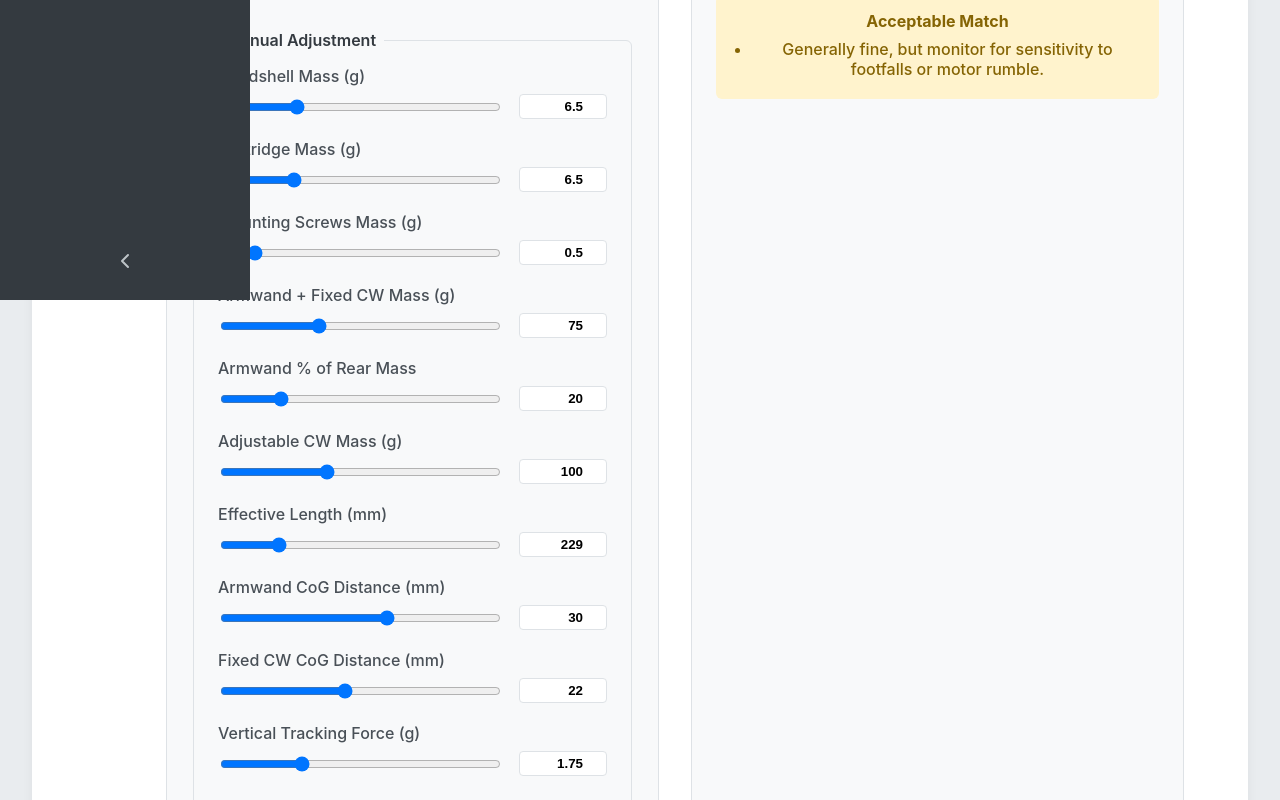
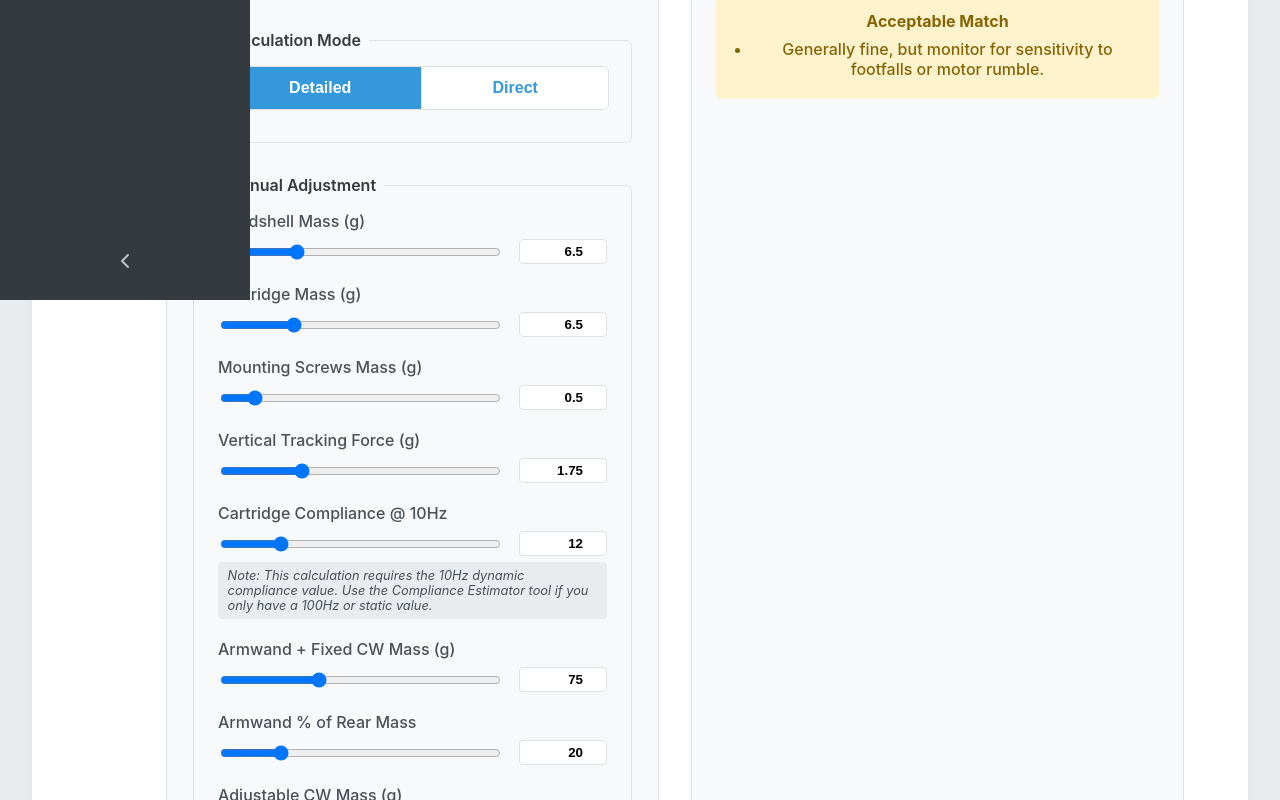
Before and after one commit to Engrove/Turntable, a Vue app: page /tonearm-calculator in a window 1280 px wide. Shown: the part 500-1300 px from the top of the page. Built offline with nearby package versions, Linux system fonts and the light colour scheme.

Commit message:
Update InputPanel.vue

```diff
--- a/src/components/InputPanel.vue
+++ b/src/components/InputPanel.vue
@@ -26,7 +26,6 @@ function resetPickupSelection() {
   store.loadCartridgePreset(null);
 }
 
-// --- KORRIGERAD LOGIK FÖR INAKTIVERING ---
 const isTonearmSelected = computed(() => store.selectedTonearmId !== null);
 const isPickupSelected = computed(() => store.selectedPickupId !== null);
 const isHeadshellIntegrated = computed(() => store.currentTonearm?.has_integrated_headshell === true);
@@ -37,14 +36,18 @@ const parameterDefinitions = {
     m_screws:          { label: 'Mounting Screws Mass (g)',            min: 0,   max: 5,    step: 0.1,  disabled: ref(false) },
     m_rear_assembly:   { label: 'Armwand + Fixed CW Mass (g)',       min: 10,  max: 200,  step: 0.5,  disabled: isTonearmSelected },
     m_tube_percentage: { label: 'Armwand % of Rear Mass',            min: 0,   max: 100,  step: 1,    disabled: isTonearmSelected },
-    m4_adj_cw:         { label: 'Adjustable CW Mass (g)',              min: 40,  max: 200,  step: 1,    disabled: ref(false) }, // Låt denna vara justerbar
+    m4_adj_cw:         { label: 'Adjustable CW Mass (g)',              min: 40,  max: 200,  step: 1,    disabled: ref(false) },
     L1:                { label: 'Effective Length (mm)',               min: 200, max: 350,  step: 0.5,  disabled: isTonearmSelected },
     L2:                { label: 'Armwand CoG Distance (mm)',           min: 0,   max: 50,   step: 0.5,  disabled: isTonearmSelected },
     L3_fixed_cw:       { label: 'Fixed CW CoG Distance (mm)',          min: 0,   max: 50,   step: 0.5,  disabled: isTonearmSelected },
     vtf:               { label: 'Vertical Tracking Force (g)',         min: 0.5, max: 5,    step: 0.05, disabled: isPickupSelected },
-    // ÄNDRING FÖR PUNKT 1a
     compliance:        { label: 'Cartridge Compliance @ 10Hz',        min: 5,   max: 40,   step: 0.5,  disabled: isPickupSelected },
+    // NYTT (1b)
+    directEffectiveMass: { label: 'Effective Mass (g)',                min: 3,   max: 40,   step: 0.1,  disabled: ref(false) },
 };
+
+// NYTT (1b): Definierar vilka parametrar som tillhör "Detailed" mode
+const detailedParams = ['m_rear_assembly', 'm_tube_percentage', 'm4_adj_cw', 'L1', 'L2', 'L3_fixed_cw'];
 </script>
 
 <template>
@@ -53,7 +56,6 @@ const parameterDefinitions = {
 
     <fieldset>
       <legend>Load Presets</legend>
-      <!-- ... (resten av template-koden är oförändrad) ... -->
        <div class="preset-group">
         <label>Load Tonearm Preset</label>
         <div class="preset-selectors">
@@ -84,35 +86,67 @@ const parameterDefinitions = {
       </div>
     </fieldset>
 
+    <!-- NYTT (1b): Fieldset för lägesväljare -->
+    <fieldset>
+      <legend>Calculation Mode</legend>
+        <div class="mode-switch">
+          <button :class="{ active: store.params.calculationMode === 'detailed' }" @click="store.setCalculationMode('detailed')">
+            Detailed
+          </button>
+          <button :class="{ active: store.params.calculationMode === 'direct' }" @click="store.setCalculationMode('direct')">
+            Direct
+          </button>
+        </div>
+    </fieldset>
+
     <fieldset>
       <legend>Manual Adjustment</legend>
-      <div v-for="(param, key) in parameterDefinitions" :key="key" class="input-group">
-        <label :for="key">{{ param.label }}</label>
-        <div class="input-control">
-          <input
-            type="range"
-            :id="key"
-            :min="param.min"
-            :max="param.max"
-            :step="param.step"
-            v-model.number="store.params[key]"
-            :disabled="param.disabled.value"
-          >
-          <input
-            type="number"
-            class="value-display"
-            :step="param.step"
-            v-model.number="store.params[key]"
-            :disabled="param.disabled.value"
-          >
-        </div>
-        <!-- ÄNDRING FÖR PUNKT 1a -->
-        <small v-if="key === 'compliance'" class="help-text">
-          Note: This calculation requires the 10Hz dynamic compliance value. Use the Compliance Estimator tool if you only have a 100Hz or static value.
-        </small>
-         <small v-if="param.disabled.value" class="disabled-note">
-            This value is controlled by the selected preset.
-          </small>
+      <!-- Allmänna parametrar som visas i båda lägena -->
+      <div v-if="store.params.calculationMode === 'direct'">
+          <div v-for="key in ['m_pickup', 'compliance', 'vtf']" :key="key" class="input-group">
+              <label :for="key">{{ parameterDefinitions[key].label }}</label>
+              <div class="input-control">
+                  <input type="range" :id="key" :min="parameterDefinitions[key].min" :max="parameterDefinitions[key].max" :step="parameterDefinitions[key].step" v-model.number="store.params[key]" :disabled="parameterDefinitions[key].disabled.value">
+                  <input type="number" class="value-display" :step="parameterDefinitions[key].step" v-model.number="store.params[key]" :disabled="parameterDefinitions[key].disabled.value">
+              </div>
+              <small v-if="key === 'compliance'" class="help-text">Note: This calculation requires the 10Hz dynamic compliance value. Use the Compliance Estimator tool if you only have a 100Hz or static value.</small>
+              <small v-if="parameterDefinitions[key].disabled.value" class="disabled-note">This value is controlled by the selected preset.</small>
+          </div>
+      </div>
+
+      <div v-if="store.params.calculationMode === 'detailed'">
+          <div v-for="key in ['m_headshell', 'm_pickup', 'm_screws', 'vtf', 'compliance']" :key="key" class="input-group">
+              <label :for="key">{{ parameterDefinitions[key].label }}</label>
+              <div class="input-control">
+                  <input type="range" :id="key" :min="parameterDefinitions[key].min" :max="parameterDefinitions[key].max" :step="parameterDefinitions[key].step" v-model.number="store.params[key]" :disabled="parameterDefinitions[key].disabled.value">
+                  <input type="number" class="value-display" :step="parameterDefinitions[key].step" v-model.number="store.params[key]" :disabled="parameterDefinitions[key].disabled.value">
+              </div>
+              <small v-if="key === 'compliance'" class="help-text">Note: This calculation requires the 10Hz dynamic compliance value. Use the Compliance Estimator tool if you only have a 100Hz or static value.</small>
+              <small v-if="parameterDefinitions[key].disabled.value" class="disabled-note">This value is controlled by the selected preset.</small>
+          </div>
+      </div>
+
+      <!-- NYTT (1b): Block för direktinmatning -->
+      <div v-if="store.params.calculationMode === 'direct'">
+           <div class="input-group">
+              <label :for="'directEffectiveMass'">{{ parameterDefinitions['directEffectiveMass'].label }}</label>
+              <div class="input-control">
+                  <input type="range" :id="'directEffectiveMass'" :min="parameterDefinitions['directEffectiveMass'].min" :max="parameterDefinitions['directEffectiveMass'].max" :step="parameterDefinitions['directEffectiveMass'].step" v-model.number="store.params.directEffectiveMass">
+                  <input type="number" class="value-display" :step="parameterDefinitions['directEffectiveMass'].step" v-model.number="store.params.directEffectiveMass">
+              </div>
+          </div>
+      </div>
+
+      <!-- NYTT (1b): Block för detaljerade parametrar -->
+      <div v-if="store.params.calculationMode === 'detailed'">
+          <div v-for="key in detailedParams" :key="key" class="input-group">
+              <label :for="key">{{ parameterDefinitions[key].label }}</label>
+              <div class="input-control">
+                  <input type="range" :id="key" :min="parameterDefinitions[key].min" :max="parameterDefinitions[key].max" :step="parameterDefinitions[key].step" v-model.number="store.params[key]" :disabled="parameterDefinitions[key].disabled.value">
+                  <input type="number" class="value-display" :step="parameterDefinitions[key].step" v-model.number="store.params[key]" :disabled="parameterDefinitions[key].disabled.value">
+              </div>
+              <small v-if="parameterDefinitions[key].disabled.value" class="disabled-note">This value is controlled by the selected preset.</small>
+          </div>
       </div>
     </fieldset>
   </div>
@@ -121,6 +155,34 @@ const parameterDefinitions = {
 <style scoped>
 fieldset { border: 1px solid var(--border-color); border-radius: 6px; padding: 1rem 1.5rem 0.5rem; margin-bottom: 2rem; }
 legend { font-weight: 600; color: var(--header-color); padding: 0 0.5rem; }
+/* NYTT (1b): Styling för mode-switch */
+.mode-switch {
+  display: flex;
+  width: 100%;
+  margin-bottom: 1.5rem;
+  border-radius: 6px;
+  overflow: hidden;
+  border: 1px solid var(--border-color);
+}
+.mode-switch button {
+  flex-grow: 1;
+  padding: 0.75rem 0.5rem;
+  font-size: 1rem;
+  font-weight: 600;
+  background-color: #fff;
+  border: none;
+  cursor: pointer;
+  transition: all 0.2s ease;
+  color: var(--accent-color);
+}
+.mode-switch button:not(:last-child) {
+  border-right: 1px solid var(--border-color);
+}
+.mode-switch button.active {
+  background-color: var(--accent-color);
+  color: white;
+  z-index: 2;
+}
 .preset-group { margin-bottom: 1.5rem; }
 .preset-group label { display: block; font-weight: 500; color: var(--label-color); margin-bottom: 0.5rem; }
 .preset-selectors { display: flex; gap: 0.5rem; align-items: center; }
@@ -134,17 +196,7 @@ legend { font-weight: 600; color: var(--header-color); padding: 0 0.5rem; }
 .value-select { width: 100%; padding: 0.5rem 0.75rem; font-size: 1rem; background-color: #fff; border: 1px solid #ced4da; border-radius: 4px; box-sizing: border-box; transition: border-color 0.15s ease-in-out, box-shadow 0.15s ease-in-out; cursor: pointer;}
 .value-select:disabled { background-color: #e9ecef; cursor: not-allowed; }
 .disabled-note { font-size: 0.8rem; font-style: italic; color: var(--label-color); display: block; margin-top: 0.25rem; }
-/* ÄNDRING FÖR PUNKT 1a */
-.help-text {
-  font-size: 0.8rem;
-  font-style: italic;
-  color: var(--label-color);
-  display: block;
-  margin-top: 0.35rem;
-  background-color: #e9ecef;
-  padding: 0.4rem 0.6rem;
-  border-radius: 4px;
-}
+.help-text { font-size: 0.8rem; font-style: italic; color: var(--label-color); display: block; margin-top: 0.35rem; background-color: #e9ecef; padding: 0.4rem 0.6rem; border-radius: 4px; }
 input[type="range"]:disabled { background-color: #e9ecef; cursor: not-allowed; }
 input[type="number"]:disabled { background-color: #e9ecef; }
 </style>
```
